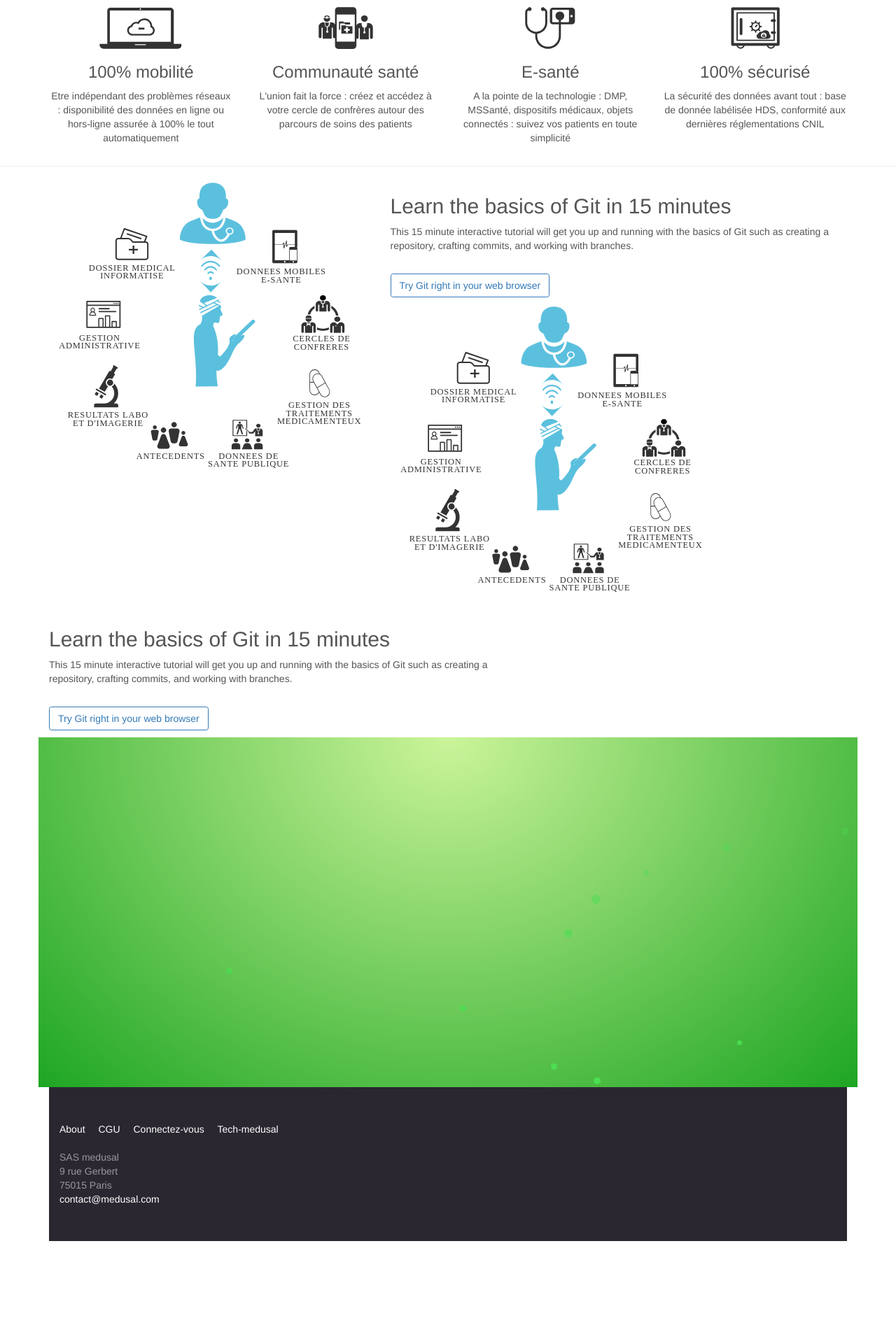
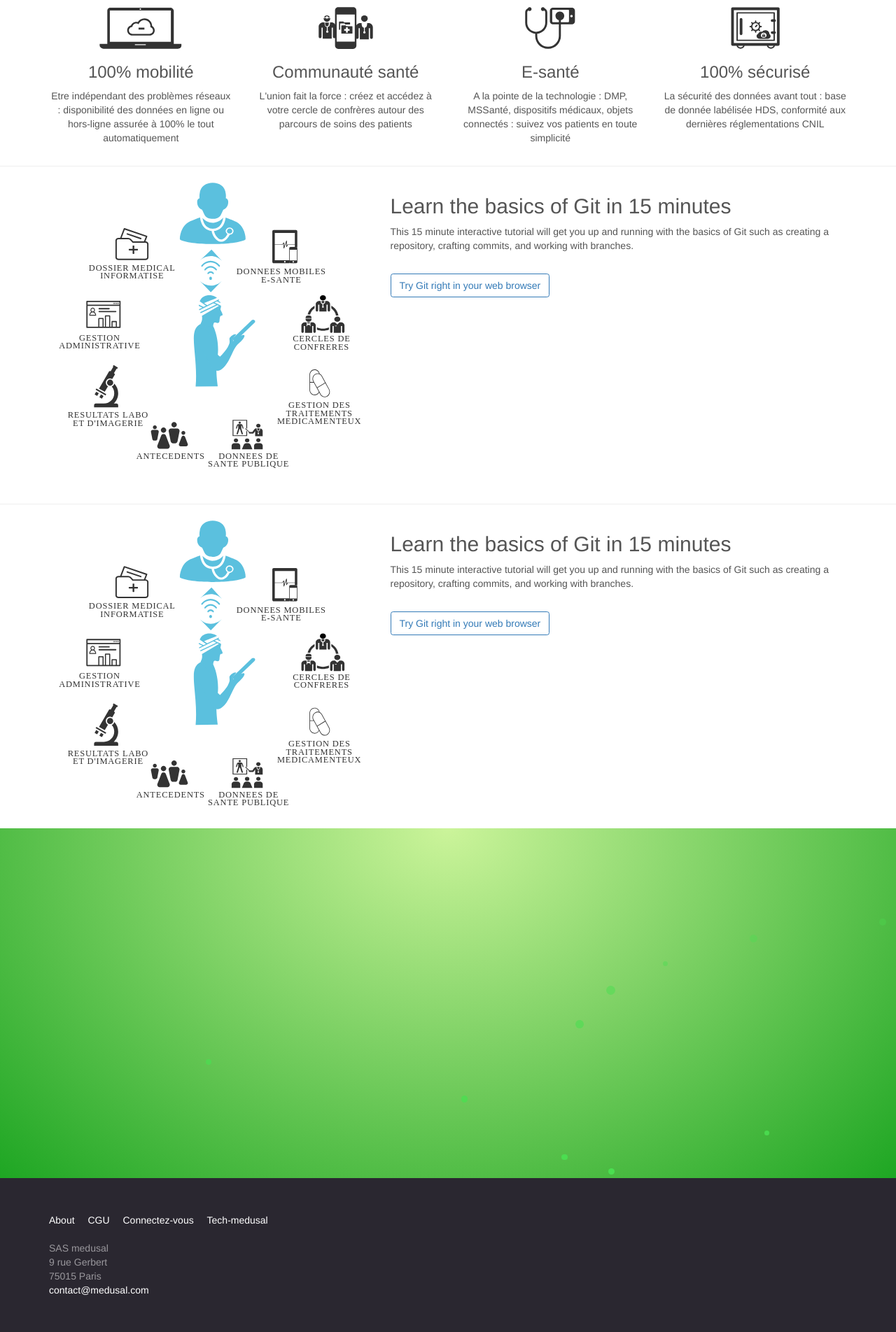
Before and after one commit to medusal/medusal.github.io, a Jekyll site: the page built from index.html, in a window 1280 px wide. Shown: the part 796-2700 px from the top of the page at 70% size. Built offline with Jekyll 4.4.1, drawn with Linux system fonts in a browser that asks for light colours; before the commit the page ends 2570 px from its top, so only the background shows below that.

Commit message:
Update index.html

```diff
--- a/index.html
+++ b/index.html
@@ -66,8 +66,9 @@ layout: home
             </a>
           </p>
         </div>
+      </div>
+    </div>
   <hr/>
-  <section>
     <div class="container learn-git">
       <div class="row">
         <div class="col-xs-12 col-md-5">
@@ -83,6 +84,8 @@ layout: home
             </a>
           </p>
         </div>
+      </div>
+    </div>
   </section>
 
   <section class="green-light bubbles " style="height: 500px">
```
